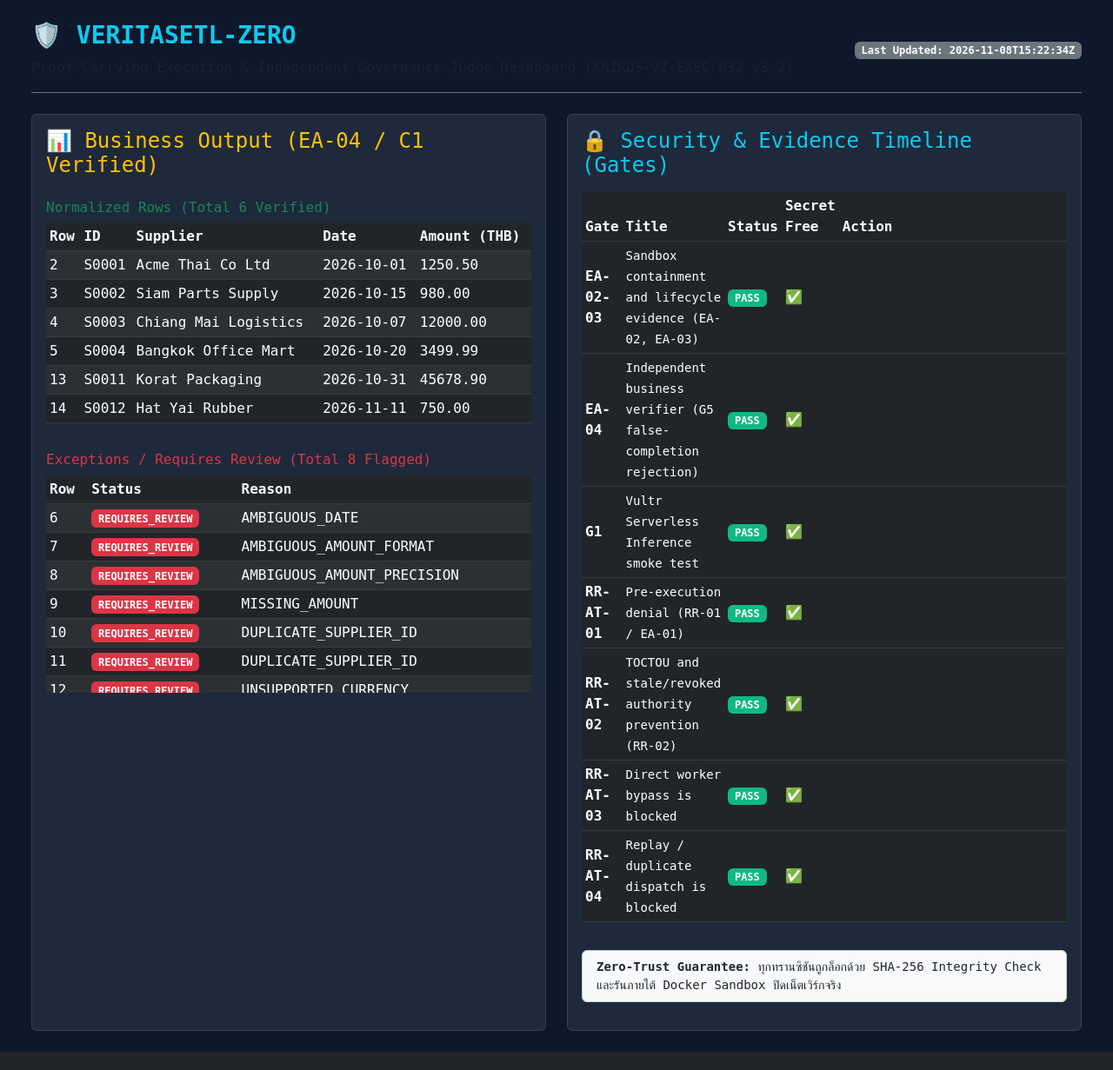
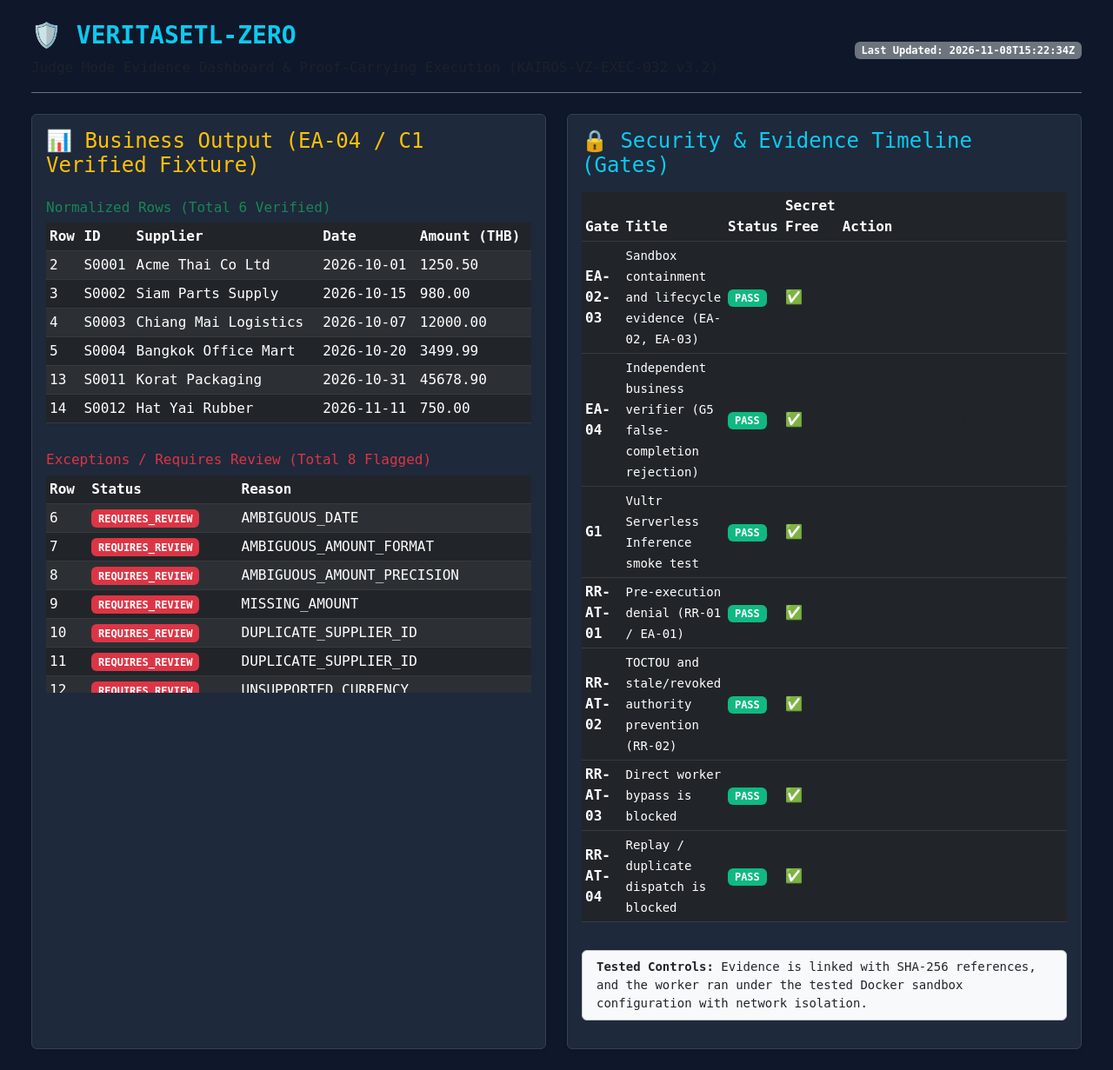
Before and after one commit to rootz-synapsa/VERITASETL-ZERO, a FastAPI app: page / in a window 1280 px wide. Shown: the whole page at 87% size. Before the commit the page ends 1210 px from the top, so only its background shows below. Run offline with FastAPI, Linux system fonts and the light colour scheme.

Commit message:
Patch: align dashboard claim to Tested Controls (avoid zero-trust guarantee overreach)

```diff
--- a/app/templates/dashboard.html
+++ b/app/templates/dashboard.html
@@ -17,7 +17,7 @@
         <header class="mb-4 pb-3 border-bottom border-secondary d-flex justify-content-between align-items-center">
             <div>
                 <h1 class="h3 fw-bold text-info">🛡️ VERITASETL-ZERO</h1>
-                <p class="text-muted mb-0">Proof-Carrying Execution & Independent Governance Judge Dashboard (KAIROS-VZ-EXEC-032 v3.2)</p>
+                <p class="text-muted mb-0">Judge Mode Evidence Dashboard & Proof-Carrying Execution (KAIROS-VZ-EXEC-032 v3.2)</p>
             </div>
             <div>
                 <span class="badge bg-secondary">Last Updated: {{ updated_utc }}</span>
@@ -28,7 +28,7 @@
             <!-- ฝั่งซ้าย: Business Output View -->
             <div class="col-lg-6">
                 <div class="card p-3 shadow-sm h-100">
-                    <h4 class="text-warning mb-3">📊 Business Output (EA-04 / C1 Verified)</h4>
+                    <h4 class="text-warning mb-3">📊 Business Output (EA-04 / C1 Verified Fixture)</h4>
 
                     <h6 class="text-success mt-2">Normalized Rows (Total 6 Verified)</h6>
                     <div class="table-responsive" style="max-height: 250px; overflow-y: auto;">
@@ -83,7 +83,7 @@
                         </table>
                     </div>
                     <div class="alert alert-secondary mt-3 py-2 small text-dark bg-light">
-                        <strong>Zero-Trust Guarantee:</strong> ทุกทรานซิชันถูกล็อกด้วย SHA-256 Integrity Check และรันภายใต้ Docker Sandbox ปิดเน็ตเวิร์กจริง
+                        <strong>Tested Controls:</strong> Evidence is linked with SHA-256 references, and the worker ran under the tested Docker sandbox configuration with network isolation.
                     </div>
                 </div>
             </div>
```
